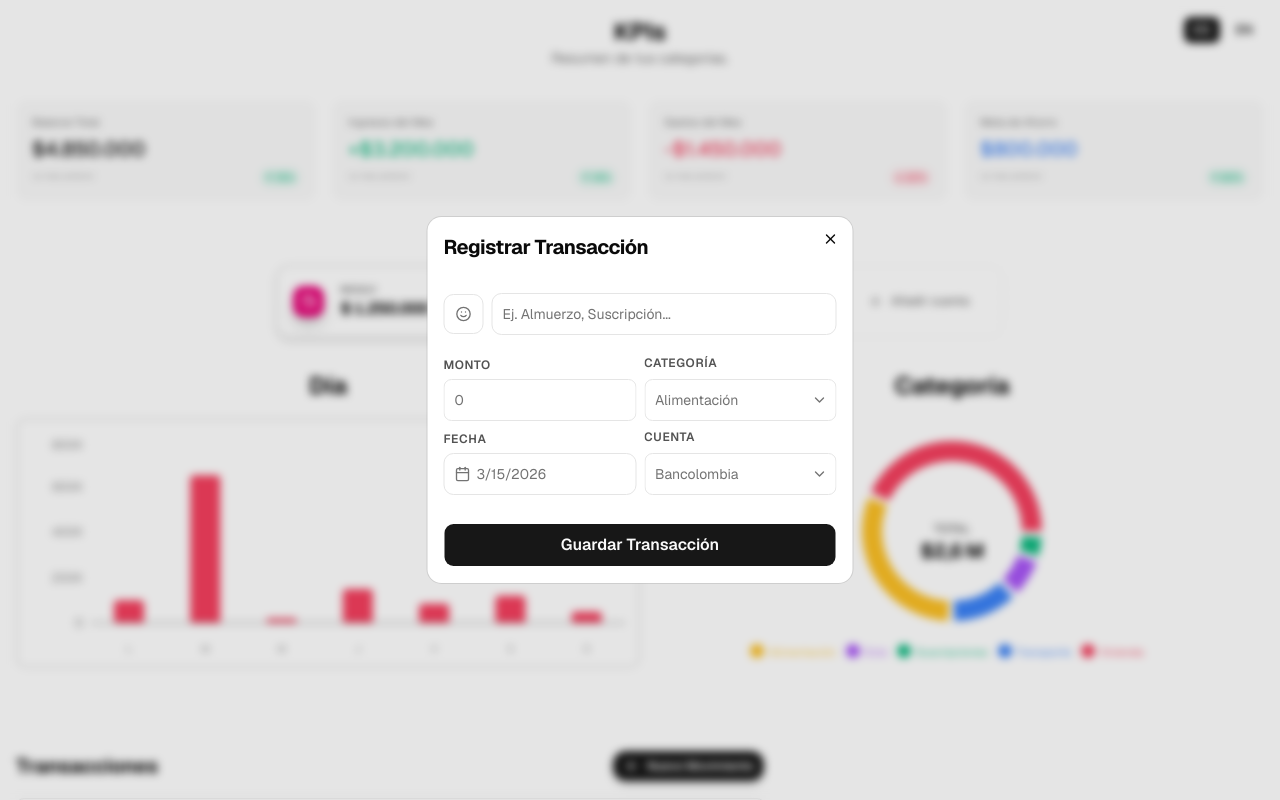
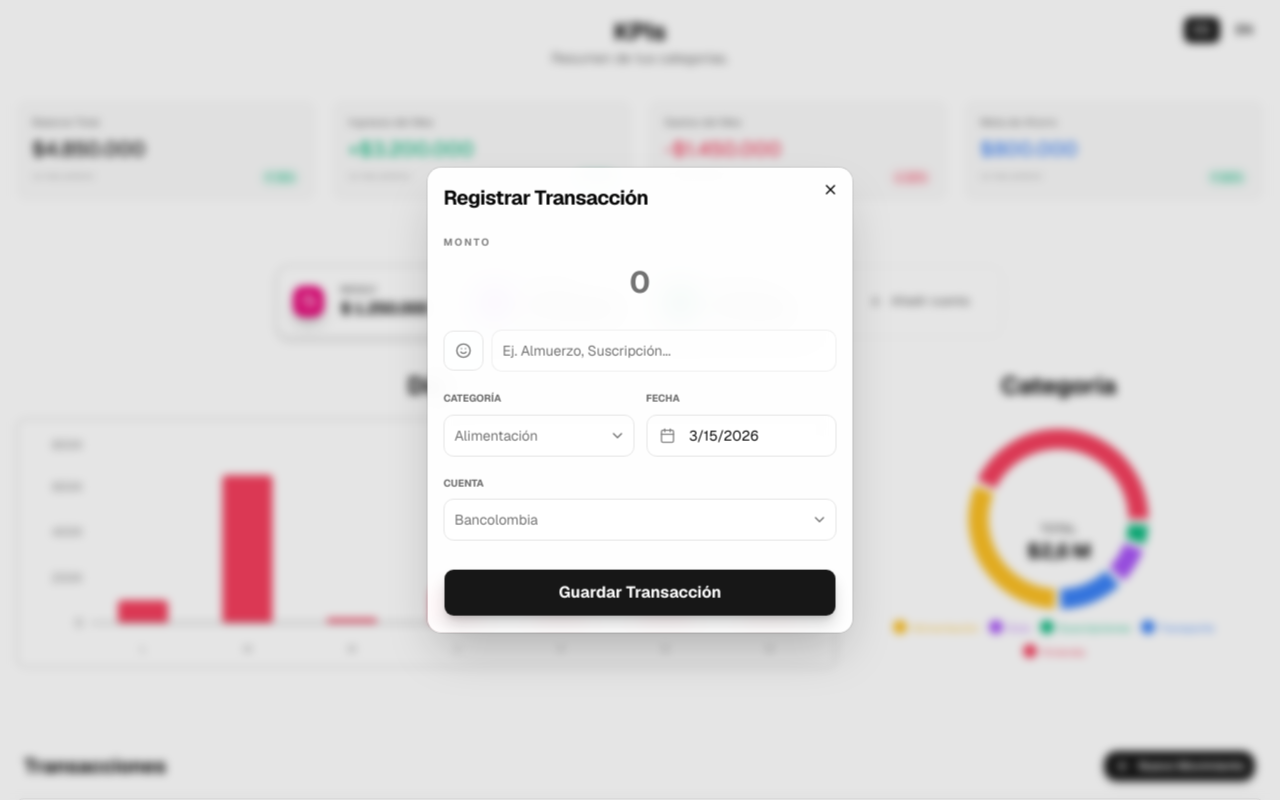
Before and after one commit to jonathanCocuy/FinTracker, a Next.js app: page /dashboard in a window 1280 px wide. Both pictures are taken after a click on the button "Nuevo Movimiento". Shown: the top 800 px of the page. Built offline with nearby package versions, Linux system fonts and the light colour scheme.

Commit message:
feat(styles)

```diff
--- a/src/app/dashboard/page.tsx
+++ b/src/app/dashboard/page.tsx
@@ -96,7 +96,7 @@ export default function Dashboard() {
       )}
 
       {/* Charts Section */}
-      <div className="grid grid-cols-1 md:grid-cols-2 w-full">
+      <div className="grid grid-cols-1 md:grid-cols-[2fr_1fr] gap-4 w-full">
         <div className="flex flex-col gap-4 items-center justify-center w-full min-w-0">
           <h1 className="text-2xl font-bold text-center">{t("dashboard.dayChart")}</h1>
           {isLoading ? (
@@ -135,8 +135,8 @@ export default function Dashboard() {
 
       {/* Transactions Section */}
       <div className="flex flex-col gap-4 items-left w-full">
-        <div className="w-full flex flex-col gap-4 sm:w-full md:w-full xl:w-[60%] 2xl:w-1/2 overflow-x-auto">
-          <div className="flex flex-row justify-between items-center w-full">
+        <div className="w-full flex flex-col gap-4 w-full overflow-x-auto">
+          <div className="flex flex-row justify-between items-center w-full px-2">
             <h1 className="text-xl font-bold">{t("dashboard.transactionsTitle")}</h1>
             <TransactionModal />
           </div>
--- a/src/app/page.tsx
+++ b/src/app/page.tsx
@@ -1,8 +1,7 @@
 'use client';
 
-import { useI18n } from "@/src/lib/i18n";
+import { redirect } from "next/navigation";
 
 export default function Home() {
-  const { t } = useI18n();
-  return <div className="text-3xl font-bold">{t("home.hello")}</div>;
+  redirect("/dashboard");
 }
--- a/src/components/dashboard/bar-chart.tsx
+++ b/src/components/dashboard/bar-chart.tsx
@@ -95,7 +95,7 @@ export function BarChartComponent({ data, color = "var(--color-finance-income)"
               width: '100%'
             }}
           />
-          <Bar dataKey="value" radius={[4, 4, 0, 0]} barSize={30}>
+          <Bar dataKey="value" radius={[4, 4, 0, 0]} barSize={50}>
           {data.map((entry, index) => (
             <Cell
               key={`cell-${index}`}
--- a/src/components/dashboard/transaction-modal.tsx
+++ b/src/components/dashboard/transaction-modal.tsx
@@ -208,72 +208,32 @@ export function TransactionModal() {
     form.reset()
   }
 
-  const [date, setDate] = useState<Date | undefined>(form.getValues("date"))
 
   return (
     <Dialog>
       <DialogTrigger asChild>
-        <Button className="rounded-xl shadow-md gap-2 font-semibold">
+        <Button className="rounded-xl shadow-md gap-2 font-semibold hover:scale-105 transition-transform">
           <Plus size={18} />
           <p className="text-xs">{t("transactionModal.newMovement")}</p>
         </Button>
       </DialogTrigger>
 
-      <DialogContent className="w-[90%] mx-auto sm:max-w-[425px] bg-card border-border">
+      <DialogContent className="w-[95%] mx-auto sm:max-w-[425px] bg-card/95 backdrop-blur-md border-border shadow-2xl">
         <DialogHeader>
-          <DialogTitle className="text-xl font-bold tracking-tight">
+          <DialogTitle className="text-xl font-bold tracking-tight text-center sm:text-left">
             {t("transactionModal.title")}
           </DialogTitle>
         </DialogHeader>
 
         <Form {...form}>
-          <form onSubmit={form.handleSubmit(onSubmit)} className="space-y-5 pt-4">
-
-            {/* Icon picker + Description */}
-            <div className="flex flex-row gap-2 items-center justify-center">
-
-              {/* Icon field */}
-              <FormField
-                control={form.control}
-                name="icon"
-                render={({ field }) => (
-                  <FormItem className="space-y-1.5">
-                    <FormControl>
-                      <IconPicker value={field.value} onChange={field.onChange} />
-                    </FormControl>
-                    <FormMessage className="text-[11px]" />
-                  </FormItem>
-                )}
-              />
-
-              {/* Description field */}
-              <FormField
-                control={form.control}
-                name="description"
-                render={({ field }) => (
-                  <FormItem className="flex-1 space-y-1.5">
-                    <FormControl>
-                      <Input
-                        placeholder={t("transactionModal.descriptionPlaceholder")}
-                        className="h-[42px] bg-background/50"
-                        {...field}
-                      />
-                    </FormControl>
-                    <FormMessage className="text-[11px]" />
-                  </FormItem>
-                )}
-              />
-            </div>
-
-            {/* Amount + Category */}
-            <div className="grid grid-cols-2 gap-2 items-end justify-center">
+          <form onSubmit={form.handleSubmit(onSubmit)} className="space-y-5 pt-2">
 
             <FormField
               control={form.control}
               name="amount"
               render={({ field }) => (
-                  <FormItem className="space-y-1.5 w-full min-w-0 overflow-hidden">
-                    <FormLabel className="text-xs font-semibold uppercase tracking-wider opacity-70">
+                <FormItem className="space-y-1 text-center">
+                  <FormLabel className="text-[10px] font-bold uppercase tracking-[0.2em] opacity-50">
                     {t("transactionModal.amountLabel")}
                   </FormLabel>
                   <FormControl>
@@ -281,7 +241,7 @@ export function TransactionModal() {
                       value={field.value}
                       onChange={field.onChange}
                       placeholder="0"
-                        className="h-[42px] rounded-md border-border"
+                      className="h-14 text-3xl font-bold text-center bg-transparent border-none focus-visible:ring-0 focus-visible:ring-offset-0"
                     />
                   </FormControl>
                   <FormMessage className="text-[10px]" />
@@ -289,93 +249,118 @@ export function TransactionModal() {
               )}
             />
 
+            <div className="flex flex-row gap-2 items-center">
               <FormField
                 control={form.control}
-                name="category"
+                name="icon"
                 render={({ field }) => (
-                  <FormItem className="w-full min-w-0 overflow-hidden">
-                    <FormLabel className="text-xs font-semibold uppercase tracking-wider opacity-70">
-                      {t("transactionModal.categoryLabel")}
-                    </FormLabel>
-                    <Select onValueChange={field.onChange} defaultValue={field.value}>
+                  <FormItem>
                     <FormControl>
-                        <SelectTrigger className="h-[42px] rounded-md border-border">
-                          <SelectValue placeholder={t("transactionModal.categoryPlaceholder")} />
-                        </SelectTrigger>
+                      <IconPicker value={field.value} onChange={field.onChange} />
                     </FormControl>
-                      <SelectContent>
-                        <SelectItem value="home">{t("categories.home")}</SelectItem>
-                        <SelectItem value="food">{t("categories.food")}</SelectItem>
-                        <SelectItem value="transport">{t("categories.transport")}</SelectItem>
-                        <SelectItem value="housing">{t("categories.housing")}</SelectItem>
-                        <SelectItem value="subscriptions">{t("categories.subscriptions")}</SelectItem>
-                        <SelectItem value="income">{t("categories.income")}</SelectItem>
-                        <SelectItem value="other">{t("categories.other")}</SelectItem>
-                      </SelectContent>
-                    </Select>
-                    <FormMessage className="text-[10px]" />
                   </FormItem>
                 )}
               />
+
               <FormField
                 control={form.control}
-                name="date"
-                render={() => (
-                  <FormItem className="space-y-1.5">
-                    <FormLabel className="text-xs font-semibold uppercase tracking-wider opacity-70">
-                      {t("transactionModal.dateLabel")}
-                    </FormLabel>
+                name="description"
+                render={({ field }) => (
+                  <FormItem className="flex-1">
                     <FormControl>
-                        <Popover>
-                        <PopoverTrigger asChild>
-                          <Button
-                            variant="outline"
-                            data-empty={!date}
-                            className="h-[42px] justify-start text-left font-normal data-[empty=true]:w-[37px] data-[empty=true]:text-muted-foreground text-muted-foreground w-full"
-                          >
-                            <CalendarIcon />
-                            {date ? new Date(date).toLocaleDateString() : t("common.pickDate")}
-                          </Button>
-                        </PopoverTrigger>
-                        <PopoverContent className="w-auto p-0">
-                          <Calendar mode="single" selected={date} onSelect={setDate} initialFocus />
-                        </PopoverContent>
-                      </Popover>
+                      <Input
+                        placeholder={t("transactionModal.descriptionPlaceholder")}
+                        className="h-10 bg-background/40 border-border/60"
+                        {...field}
+                      />
                     </FormControl>
-                    <FormMessage className="text-[10px]" />
-                  </FormItem>
-                )}
-              />
-              <FormField
-                control={form.control}
-                name="account"
-                render={({ field }) => (
-                  <FormItem className="w-full min-w-0 overflow-hidden">
-                    <FormLabel className="text-xs font-semibold uppercase tracking-wider opacity-70">
-                      {t("transactionModal.accountLabel")}
-                    </FormLabel>
-                    <Select onValueChange={field.onChange} defaultValue={field.value}>
-                      <FormControl>
-                        <SelectTrigger className="h-10 rounded-md border-border">
-                          <SelectValue placeholder={t("transactionModal.accountPlaceholder")} />
-                        </SelectTrigger>
-                      </FormControl>
-                      <SelectContent>
-                        <SelectItem value="bancolombia">Bancolombia</SelectItem>
-                        <SelectItem value="nubank">Nubank</SelectItem>
-                        <SelectItem value="daviplata">Daviplata</SelectItem>
-                        <SelectItem value="bancodebogota">Banco de Bogota</SelectItem>
-                        <SelectItem value="Nequi">Nequi</SelectItem>
-                        <SelectItem value="MercadoPago">Mercado Pago</SelectItem>
-                      </SelectContent>
-                    </Select>
-                    <FormMessage className="text-[10px]" />
                   </FormItem>
                 )}
               />
             </div>
 
-            <Button type="submit" className="w-full h-11 text-base font-semibold mt-2">
+            <div className="grid grid-cols-2 gap-3">
+              <FormField
+                control={form.control}
+                name="category"
+                render={({ field }) => (
+                  <FormItem>
+                    <FormLabel className="text-[10px] font-bold uppercase opacity-60">
+                      {t("transactionModal.categoryLabel")}
+                    </FormLabel>
+                    <Select onValueChange={field.onChange} defaultValue={field.value}>
+                      <FormControl>
+                        <SelectTrigger className="h-10 bg-background/40">
+                          <SelectValue placeholder={t("transactionModal.categoryPlaceholder")} />
+                        </SelectTrigger>
+                      </FormControl>
+                      <SelectContent>
+                        <SelectItem value="food">{t("categories.food")}</SelectItem>
+                        <SelectItem value="transport">{t("categories.transport")}</SelectItem>
+                        <SelectItem value="housing">{t("categories.housing")}</SelectItem>
+                        <SelectItem value="subscriptions">{t("categories.subscriptions")}</SelectItem>
+                      </SelectContent>
+                    </Select>
+                  </FormItem>
+                )}
+              />
+
+              <FormField
+                control={form.control}
+                name="date"
+                render={({ field }) => (
+                  <FormItem>
+                    <FormLabel className="text-[10px] font-bold uppercase opacity-60">
+                      {t("transactionModal.dateLabel")}
+                    </FormLabel>
+                    <Popover>
+                      <PopoverTrigger asChild>
+                        <FormControl>
+                          <Button variant="outline" className="w-full h-[42px] px-3 justify-start font-normal bg-background/40">
+                            <CalendarIcon className="mr-2 h-4 w-4 opacity-50" />
+                            {field.value ? field.value.toLocaleDateString() : <span>{t("common.pickDate")}</span>}
+                          </Button>
+                        </FormControl>
+                      </PopoverTrigger>
+                      <PopoverContent className="w-auto p-0" align="end">
+                        <Calendar
+                          mode="single"
+                          selected={field.value}
+                          onSelect={field.onChange}
+                          initialFocus
+                        />
+                      </PopoverContent>
+                    </Popover>
+                  </FormItem>
+                )}
+              />
+            </div>
+
+            <FormField
+              control={form.control}
+              name="account"
+              render={({ field }) => (
+                <FormItem>
+                  <FormLabel className="text-[10px] font-bold uppercase opacity-60">
+                    {t("transactionModal.accountLabel")}
+                  </FormLabel>
+                  <Select onValueChange={field.onChange} defaultValue={field.value}>
+                    <FormControl>
+                      <SelectTrigger className="h-10 bg-background/40">
+                        <SelectValue placeholder={t("transactionModal.accountPlaceholder")} />
+                      </SelectTrigger>
+                    </FormControl>
+                    <SelectContent>
+                      <SelectItem value="nequi">Nequi</SelectItem>
+                      <SelectItem value="bancolombia">Bancolombia</SelectItem>
+                      <SelectItem value="nubank">Nubank</SelectItem>
+                    </SelectContent>
+                  </Select>
+                </FormItem>
+              )}
+            />
+
+            <Button type="submit" className="w-full h-12 text-base font-bold shadow-lg shadow-primary/20 mt-2">
               {t("transactionModal.saveTransaction")}
             </Button>
           </form>
--- a/src/components/dashboard/transaction-table.tsx
+++ b/src/components/dashboard/transaction-table.tsx
@@ -3,7 +3,7 @@
 import { type ColumnDef, flexRender, getCoreRowModel, useReactTable } from "@tanstack/react-table"
 import { useI18n } from "@/src/lib/i18n"
 import { Table, TableBody, TableCell, TableHead, TableHeader, TableRow } from "@/src/components/ui/table"
-
+import { Transaction } from "@/src/types/transaction.types"
 interface DataTableProps<TData, TValue> {
   columns: ColumnDef<TData, TValue>[]
   data: TData[]
@@ -48,11 +48,11 @@ export function TransactionTable<TData, TValue>({
             table.getRowModel().rows.map((row) => {
               // 1. Extraemos la transacción para verificar el accountId
               // Usamos 'as any' para acceder a la propiedad accountId del objeto genérico TData
-              const transaction = row.original as any;
+              const transaction = row.original as Transaction;
 
               // 2. Lógica de resaltado:
               // Si hay un hover activo Y esta fila NO pertenece a esa cuenta -> la opacamos
-              const isDimmed = hoveredAccountId !== null && transaction.accountId !== hoveredAccountId;
+              const isDimmed = hoveredAccountId !== null && transaction.account !== hoveredAccountId;
 
               return (
                 <TableRow
@@ -64,7 +64,7 @@ export function TransactionTable<TData, TValue>({
                       ? "opacity-15 grayscale-80 scale-[0.99] blur-[0.5px]"
                       : "opacity-100 scale-100 bg-transparent"
                     }
-                    ${hoveredAccountId === transaction.accountId && hoveredAccountId !== null
+                    ${hoveredAccountId === transaction.account && hoveredAccountId !== null
                       ? "bg-primary/2 shadow-[inset_2px_0_0_0_var(--color-primary)]"
                       : ""
                     }
--- /dev/null
+++ b/src/types/transaction.types.ts
@@ -0,0 +1,9 @@
+export type Transaction = {
+  id: string;
+  date: Date;
+  description: string;
+  amount: number;
+  category: string;
+  account: string;
+  type: "income" | "expense";
+}
```
Lines whose indentation alone changed are shown as unchanged.
